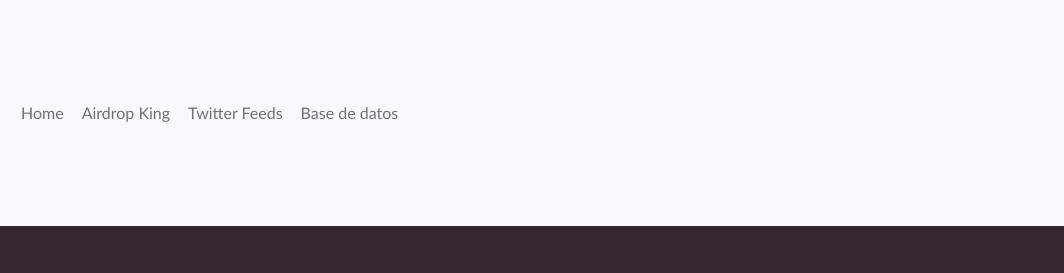
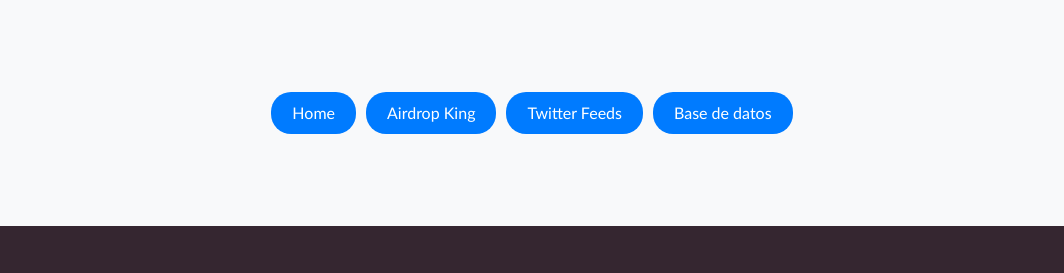
Before and after one commit to HernanGonza/AirDrops, a plain HTML site: page index.html in a window 1280 px wide. Shown: the top 273 px of the page, 216-1280 px from the left. Drawn offline with nearby package versions, Linux system fonts and the light colour scheme; no server answers.

Commit message:
Estilos de botones

```diff
--- a/index.html
+++ b/index.html
@@ -8,7 +8,7 @@
     <script src="https://apis.google.com/js/api.js"></script>
     <link rel="stylesheet" href="https://cdn.jsdelivr.net/npm/bootstrap@5.0.0-beta2/dist/css/bootstrap.min.css">
     <link rel="stylesheet" href="style.css">
-    <title>Document</title>
+    <title>AirDrop Finder</title>
 </head>
 
 <body>
@@ -20,7 +20,7 @@
                 <span class="navbar-toggler-icon"></span>
             </button>
             <div class="collapse navbar-collapse" id="navbarNav">
-                <ul class="navbar-nav">
+                <ul class="navbar-nav justify-content-center">
                     <li class="nav-item">
                         <a class="nav-link btn" href="#">Home</a>
                     </li>
--- a/style.css
+++ b/style.css
@@ -194,3 +194,23 @@ h3 {
 #backToTopBtn:hover {
   background-color: #555;
 }
+
+/* Centrar los elementos del navbar */
+.navbar-nav {
+  width: 100%;
+  text-align: center;
+}
+
+/* Estilo personalizado para los botones del navbar */
+.navbar-nav .nav-link.btn {
+  margin: 5px; /* Espacio entre los botones */
+  padding: 8px 20px; /* Ajustar padding */
+  border-radius: 20px; /* Borde redondeado */
+  background-color: #007bff; /* Color de fondo */
+  color: #fff; /* Color del texto */
+}
+
+.navbar-nav .nav-link.btn:hover {
+  background-color: #0056b3; /* Cambio de color al pasar el mouse */
+  color: #fff; /* Cambio de color del texto al pasar el mouse */
+}
```
